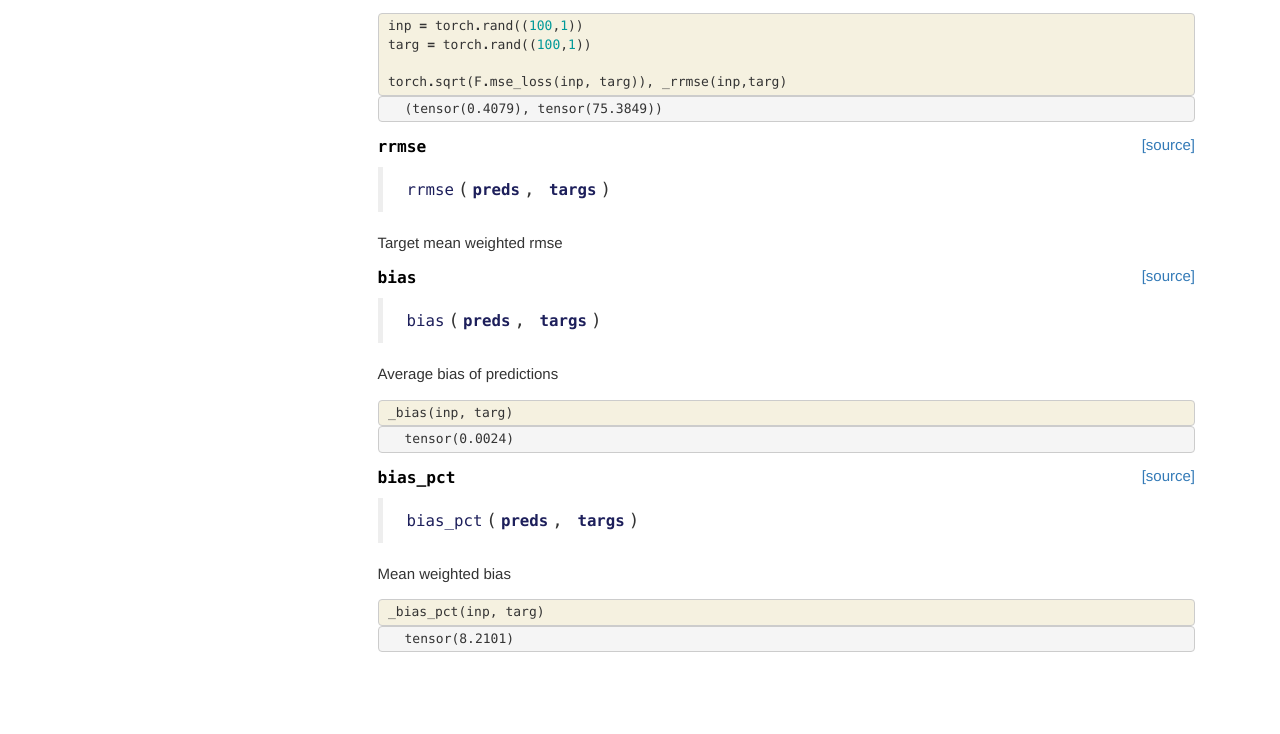
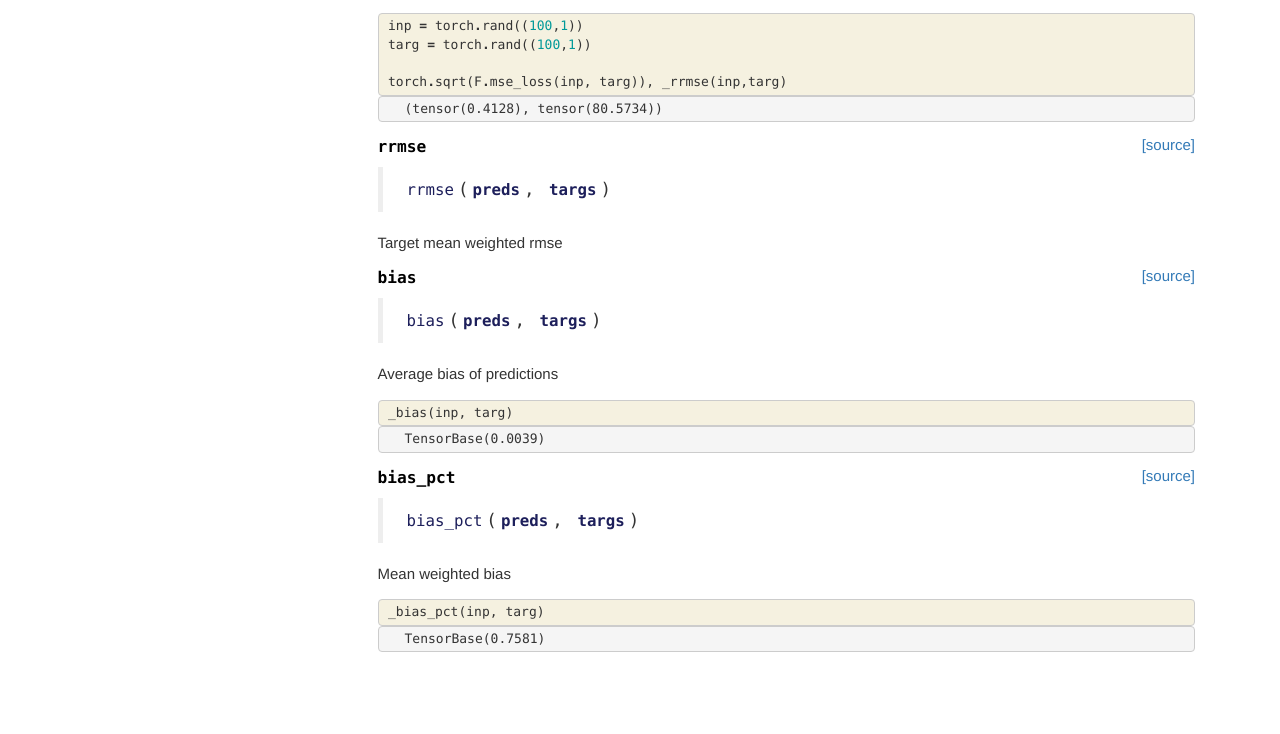
Before and after one commit to mayrajeo/enveco, a Jekyll site: the page built from docs/metrics.html, in a window 1280 px wide. Shown: the part 688-1422 px from the top of the page. Built offline with Jekyll 4.4.1, drawn with Linux system fonts in a browser that asks for light colours; nearby versions of some CDN libraries; comment, search, counter and statistics services are not loaded.

Commit message:
build docs

```diff
--- a/docs/metrics.html
+++ b/docs/metrics.html
@@ -62,7 +62,7 @@
 
 
 <div class="output_markdown rendered_html output_subarea ">
-<h4 id="adjusted_R2Score" class="doc_header"><code>adjusted_R2Score</code><a href="https://github.com/jaeeolma/enveco/tree/master/enveco/metrics.py#L12" class="source_link" style="float:right">[source]</a></h4><blockquote><p><code>adjusted_R2Score</code>(<strong><code>r2_score</code></strong>, <strong><code>n</code></strong>, <strong><code>k</code></strong>)</p>
+<h4 id="adjusted_R2Score" class="doc_header"><code>adjusted_R2Score</code><a href="https://github.com/jaeeolma/enveco/tree/master/enveco/metrics.py#L14" class="source_link" style="float:right">[source]</a></h4><blockquote><p><code>adjusted_R2Score</code>(<strong><code>r2_score</code></strong>, <strong><code>n</code></strong>, <strong><code>k</code></strong>)</p>
 </blockquote>
 <p>Calculates adjusted_R2Score based on r2_score, number of observations (n) and number of predictor variables(k)</p>
 
@@ -149,7 +149,7 @@
 
 
 <div class="output_text output_subarea output_execute_result">
-<pre>(tensor(0.4079), tensor(75.3849))</pre>
+<pre>(tensor(0.4128), tensor(80.5734))</pre>
 </div>
 
 </div>
@@ -239,7 +239,7 @@
 
 
 <div class="output_text output_subarea output_execute_result">
-<pre>tensor(0.0024)</pre>
+<pre>TensorBase(0.0039)</pre>
 </div>
 
 </div>
@@ -304,7 +304,7 @@
 
 
 <div class="output_text output_subarea output_execute_result">
-<pre>tensor(8.2101)</pre>
+<pre>TensorBase(0.7581)</pre>
 </div>
 
 </div>
```
